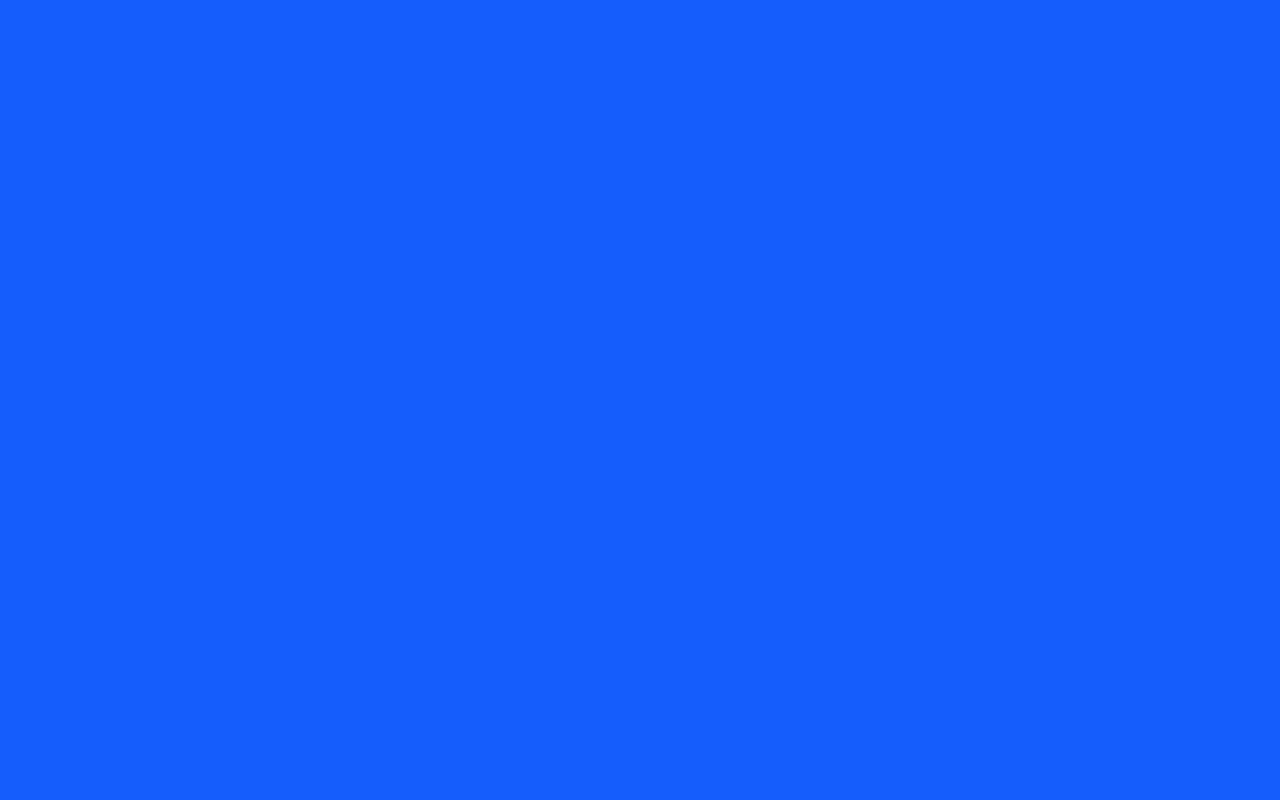
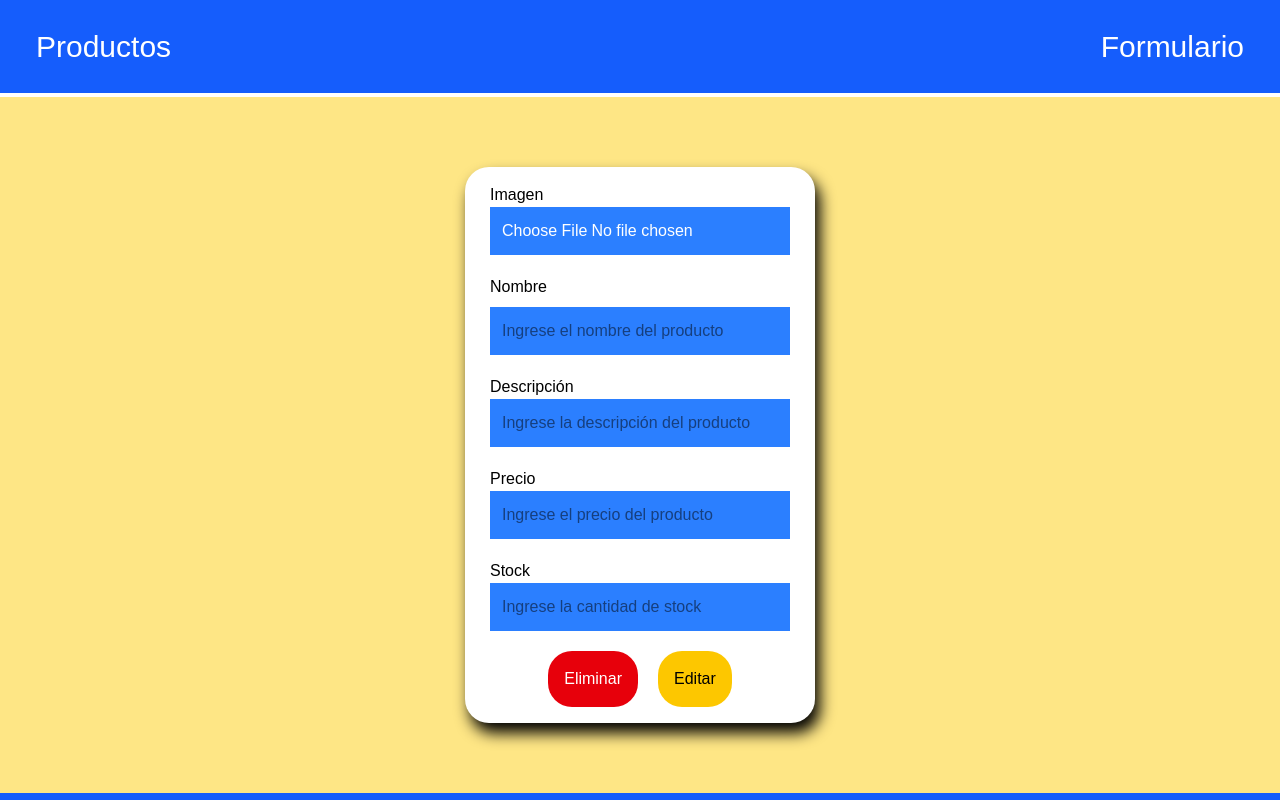
Before and after one commit to santimontironi/crud-Django-Rest-ReactJs, a React (Vite) app in the folder frontend/: page /producto/1 in a window 1280 px wide. Built offline with nearby package versions, Linux system fonts and the light colour scheme; no server answers; sample sign-in values are in the browser's storage; a web font is replaced by a local one.

Commit message:
solucion bug que no renderizaba al componente ProductoPage

```diff
--- a/frontend/components/PrivateRoute.jsx
+++ b/frontend/components/PrivateRoute.jsx
@@ -1,6 +1,6 @@
-import { Navigate } from "react-router-dom"
+import { Navigate, Outlet } from "react-router-dom"
 
-export const PrivateRoute = ({children}) => {
+export const PrivateRoute = () => {
     const token = localStorage.getItem("accessToken")
-    return token ? children : <Navigate to="/auth"/>
+    return token ? <Outlet/> : <Navigate to="/auth"/>
 }
```
